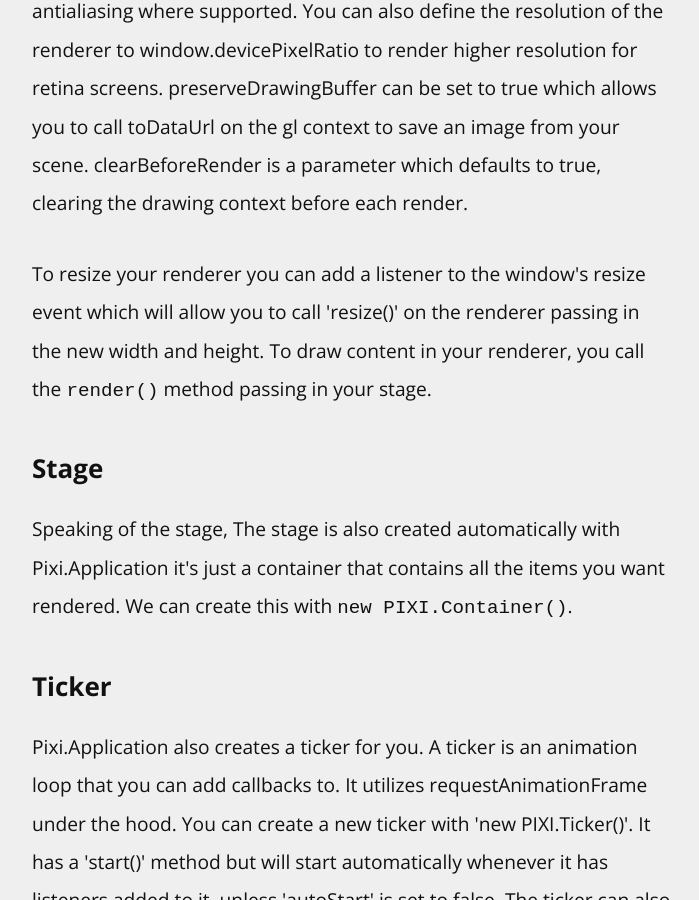
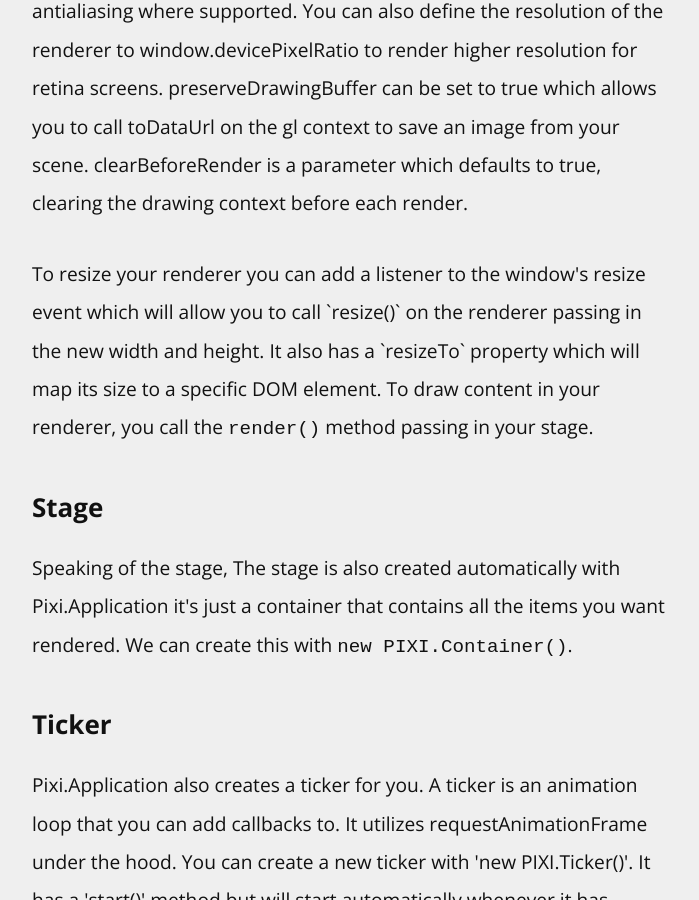
Before and after one commit to cjgammon/blog, a Jekyll site: the page built from _posts/2019/2019-02-11-pixijs-basic.html, in a window 1280 px wide and 900 px high, scrolled down 2227 px. Shown: the whole window, without its empty margins (288-987 px from the left). Built offline with Jekyll 4.4.1, drawn with Linux system fonts in a browser that asks for light colours; nearby versions of some CDN libraries; comment, search, counter and statistics services are not loaded.

Commit message:
basic article

```diff
--- a/_posts/2019/2019-02-11-pixijs-basic.html
+++ b/_posts/2019/2019-02-11-pixijs-basic.html
@@ -40,8 +40,7 @@
 The first item created is a Renderer, the renderer is what draws content onto our screen.  As we mentioned this is a webGL renderer.  It can take a number of parameters to customize the renderer, these parameters can also be passed into the Pixi.Application class.  The most commonly used are width and height. transparent can also be set to true so that content below the canvas can still be visible.  You can alternatively set the backgroundColor as well. You can also specify the view so it renders to an existing canvas element.  You can also set transparent to true so that you can see content behind the canvas element. autoDensity is another parameter which resizes the canvas in css pixels to allow higher density resolutions. antialias can be set to true to allow antialiasing where supported. You can also define the resolution of the renderer to window.devicePixelRatio to render higher resolution for retina screens. preserveDrawingBuffer can be set to true which allows you to call toDataUrl on the gl context to save an image from your scene. clearBeforeRender is a parameter which defaults to true, clearing the drawing context before each render.
 </p>
 <p>
-To resize your renderer you can add a listener to the window's resize event which will allow you to call 'resize()' on the renderer passing in the new width and height.
-To draw content in your renderer, you call the <code>render()</code> method passing in your stage.
+To resize your renderer you can add a listener to the window's resize event which will allow you to call `resize()` on the renderer passing in the new width and height. It also has a `resizeTo` property which will map its size to a specific DOM element. To draw content in your renderer, you call the <code>render()</code> method passing in your stage.
 </p>
 <h3>Stage</h3>
 <p>
```
